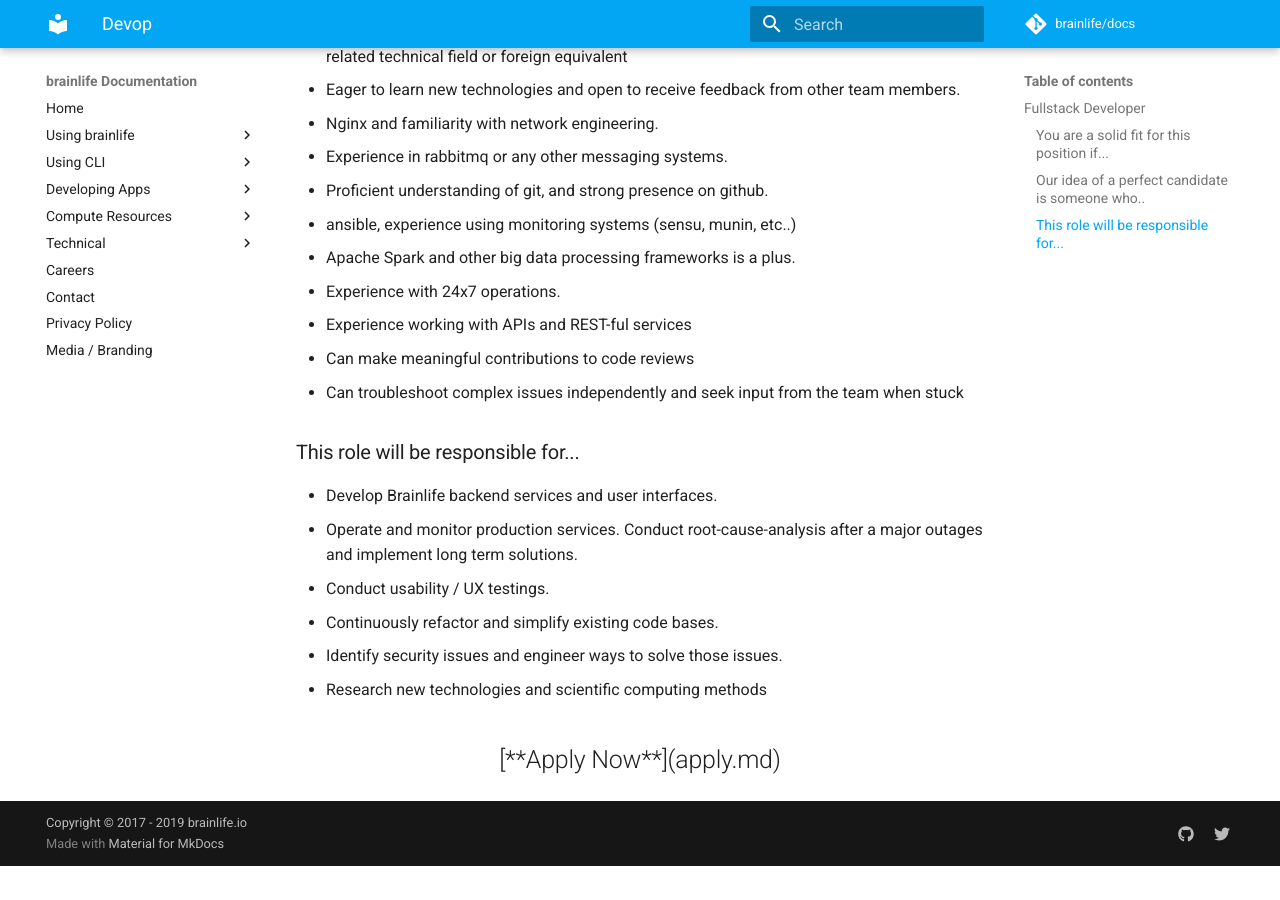
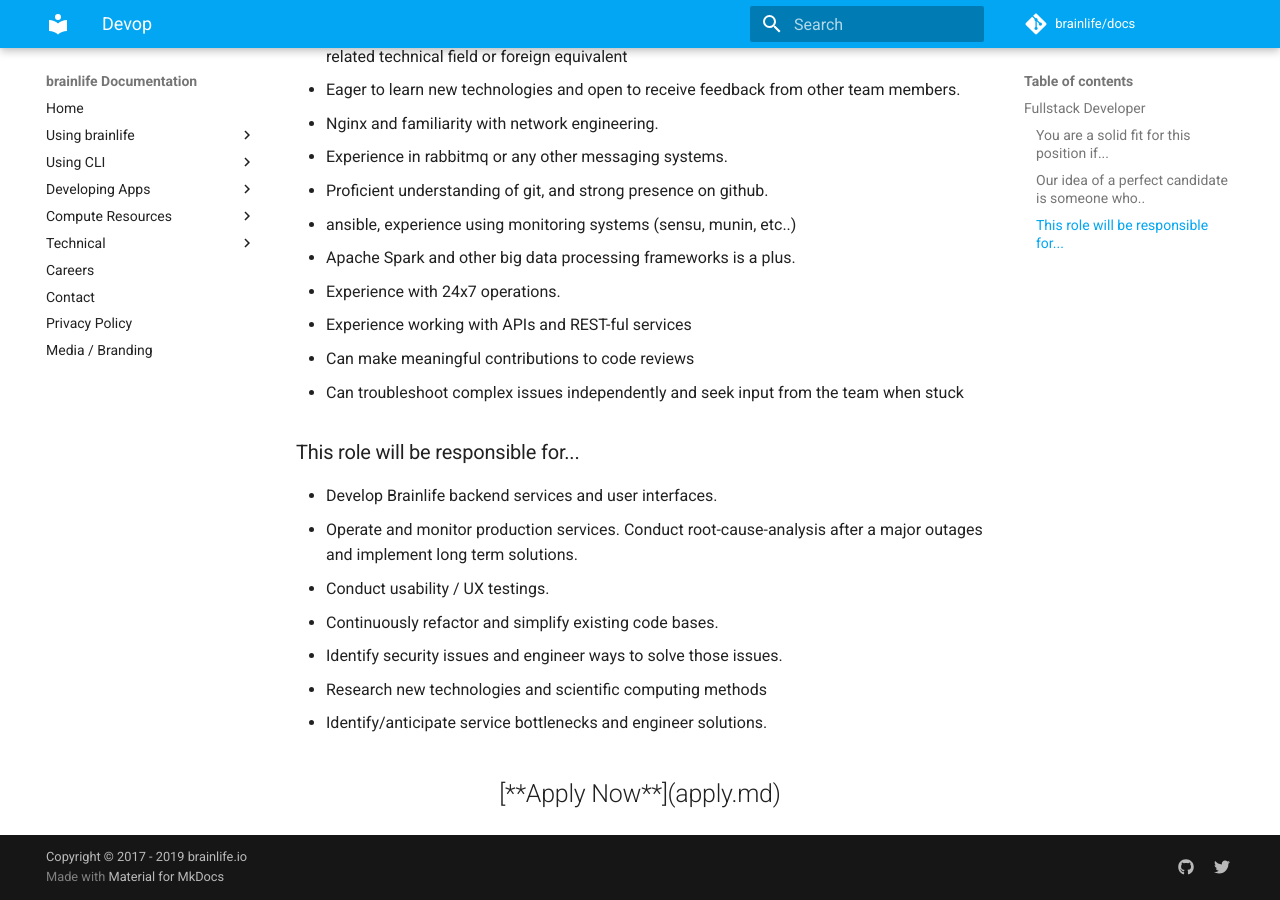
Before and after one commit to brainlife/docs, an MkDocs documentation site: the page built from docs/careers/devop.md, in a window 1280 px wide and 900 px high, scrolled down 850 px. Built offline with MkDocs 1.6.1 and Material for MkDocs 9.7.7, drawn with Linux system fonts in a browser that asks for light colours; comment, search, counter and statistics services are not loaded; before the commit the page ends 1716 px from its top, so only the background shows below that.

Commit message:
added one more responsibility for devop

```diff
--- a/docs/careers/devop.md
+++ b/docs/careers/devop.md
@@ -42,5 +42,6 @@
 * Continuously refactor and simplify existing code bases.
 * Identify security issues and engineer ways to solve those issues.
 * Research new technologies and scientific computing methods
+* Identify/anticipate service bottlenecks and engineer solutions.
 
 <center><h2>[**Apply Now**](apply.md)</h2></center>
```
